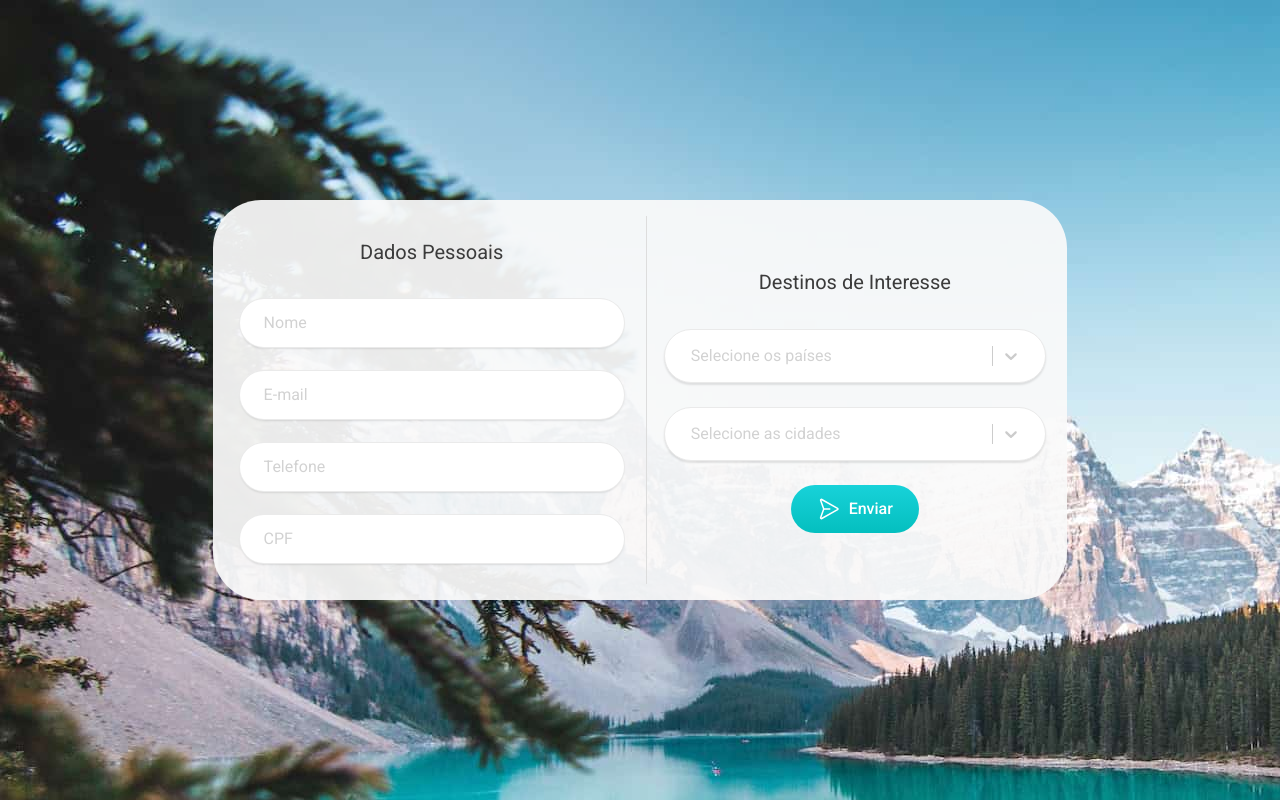
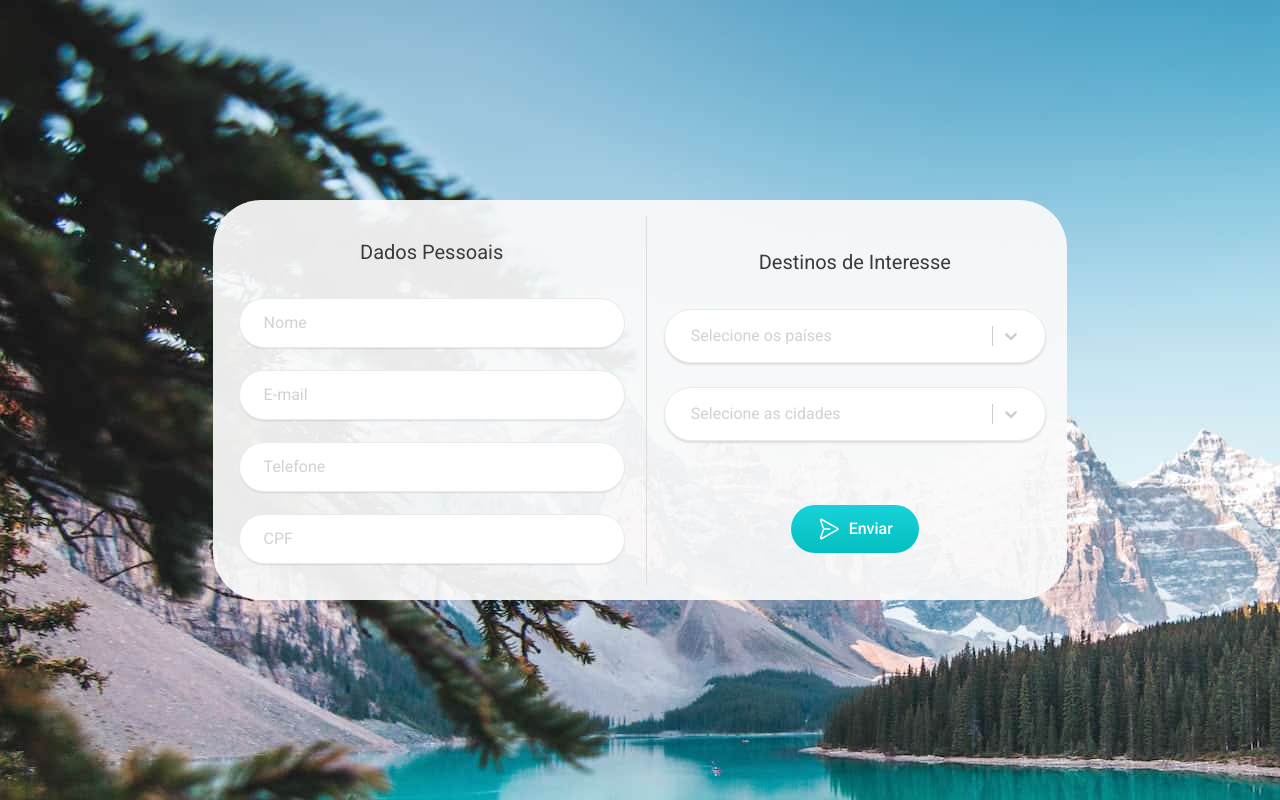
Before and after one commit to tascintra/travelnate, a React (Vite) app: page / in a window 1280 px wide. Built offline with nearby package versions, Linux system fonts and the light colour scheme; no server answers.

Commit message:
added the mt for send button in big screens to reflect the project design

```diff
--- a/src/App.tsx
+++ b/src/App.tsx
@@ -45,7 +45,7 @@ export function App() {
           </Text>
           <SelectDropdownCountries />
           <SelectDropdownCities />
-          <Button type="submit" className="w-32 h-12">
+          <Button type="submit" className="w-32 h-12 md:mt-10">
             <SendButton.Icon>
               <PaperPlaneRight />
             </SendButton.Icon>
```
